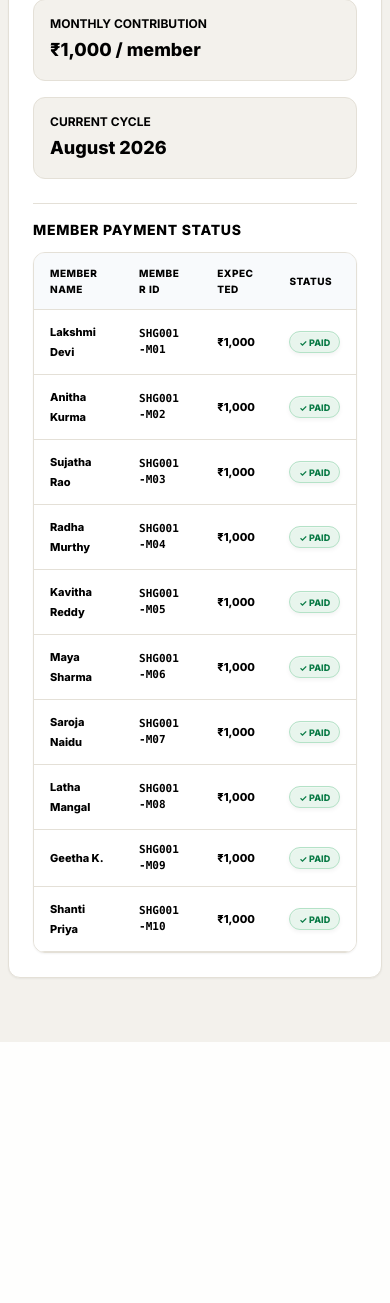
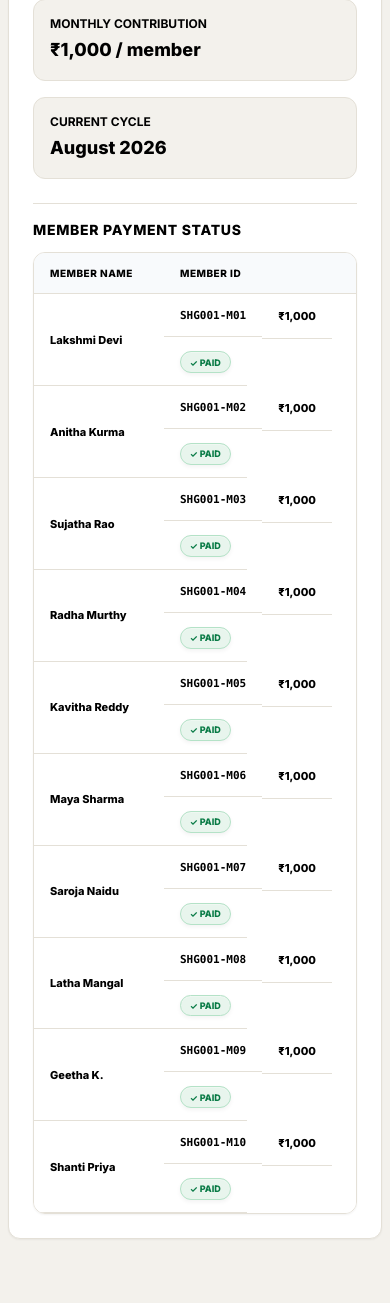
Before and after one commit to 24h51a05q5-source/SHG-SECURE, a Flask app: page /shg in a window 390 px wide. Shown: the part 1528-2831 px from the top of the page. Before the commit the page ends 2570 px from the top, so only its background shows below. Run offline with Flask 3, Linux system fonts and the light colour scheme; a user stored in the database is signed in; data comes from the database, SQL or seed files in the repository; data that the repository does not hold is empty; some libraries are stand-ins or nearby versions.

Commit message:
Fix responsive member payment table

```diff
--- a/static/css/style.css
+++ b/static/css/style.css
@@ -2950,7 +2950,9 @@
     padding: 0.65rem 0.5rem 4rem 0.5rem !important;
   }
 
-  p, span:not(.whitespace-nowrap):not(.alert-dismiss-btn):not(.status-pill):not(.status-badge), div:not(.whitespace-nowrap) {
+  p:not(table *),
+  span:not(.whitespace-nowrap):not(.alert-dismiss-btn):not(.status-pill):not(.status-badge):not([class*="status-"]):not([class*="badge-"]):not(table *),
+  div:not(.whitespace-nowrap):not(table *):not(.table-wrapper):not(.overflow-x-auto) {
     word-break: break-word;
     overflow-wrap: break-word;
   }
@@ -2969,12 +2971,61 @@
   overflow-wrap: normal !important;
 }
 
+/* Table Horizontal Scrolling & Layout Container */
+.table-wrapper,
+.overflow-x-auto,
+div:has(> table) {
+  width: 100% !important;
+  max-width: 100% !important;
+  overflow-x: auto !important;
+  -webkit-overflow-scrolling: touch !important;
+  box-sizing: border-box !important;
+  position: relative !important;
+}
+
+/* Ensure all tables maintain comfortable min-width on mobile so cells never squeeze character-by-character */
+@media (max-width: 768px) {
+  .table-wrapper table,
+  .overflow-x-auto table,
+  table {
+    min-width: 500px;
+  }
+}
+
+/* Table Cells Formatting & Word Wrap Protections */
+table th,
+table td,
+table th *,
+table td *,
 .table-wrapper table th,
-.table-wrapper table td {
+.table-wrapper table td,
+.overflow-x-auto table th,
+.overflow-x-auto table td {
   word-break: normal !important;
   overflow-wrap: normal !important;
-}
-
-.table-wrapper table th {
+  vertical-align: middle;
+}
+
+table th,
+.table-wrapper table th,
+.overflow-x-auto table th {
   white-space: nowrap !important;
 }
+
+/* Specific elements inside tables that must stay intact on one line */
+table td .status-pill,
+table td .status-badge,
+table td .status-badge-green,
+table td .status-verified,
+table td .status-pending,
+table td .font-mono,
+table td.font-mono,
+table td .whitespace-nowrap,
+table td.whitespace-nowrap,
+table td span[class*="status-"],
+table td span[class*="badge-"] {
+  white-space: nowrap !important;
+  word-break: normal !important;
+  overflow-wrap: normal !important;
+  display: inline-block;
+}
--- a/templates/index.html
+++ b/templates/index.html
@@ -70,7 +70,7 @@
     </script>
 
     <!-- Custom stylesheet for premium animations & themes -->
-    <link rel="stylesheet" href="/static/css/style.css?v=44.0">
+    <link rel="stylesheet" href="/static/css/style.css?v=46.0">
 </head>
 <body class="min-h-screen flex flex-col">
 
@@ -229,6 +229,6 @@
 
 
     <!-- Core client logic imports -->
-    <script src="/static/js/app.js?v=44.0"></script>
+    <script src="/static/js/app.js?v=46.0"></script>
 </body>
 </html>
```
Also changed, not shown: static/js/app.js.
